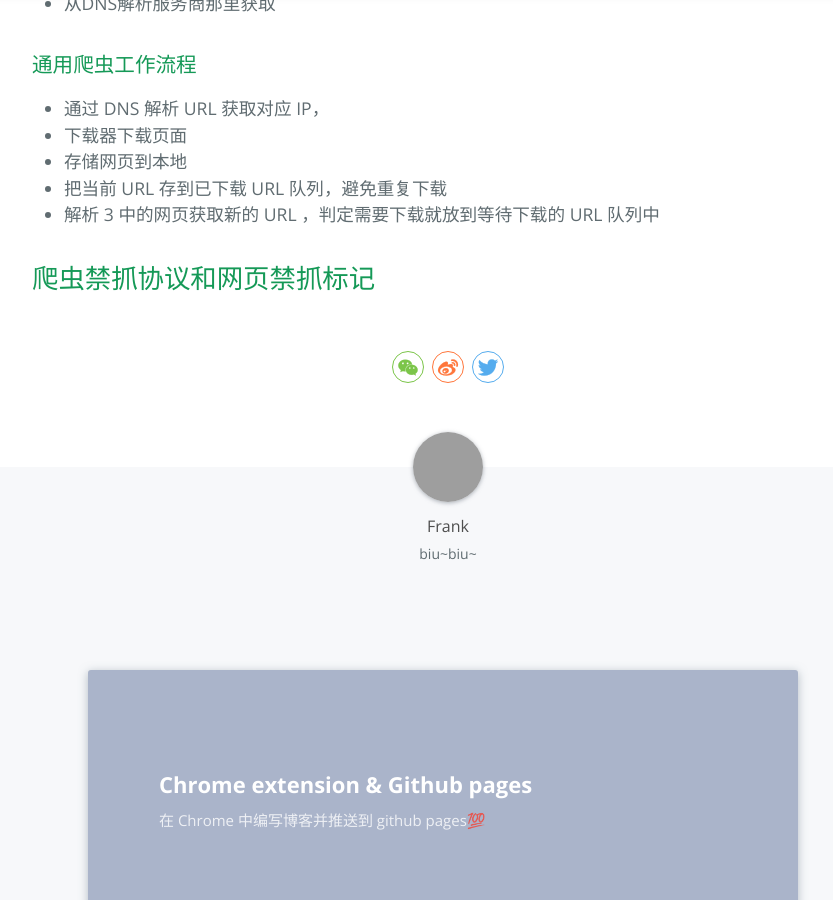
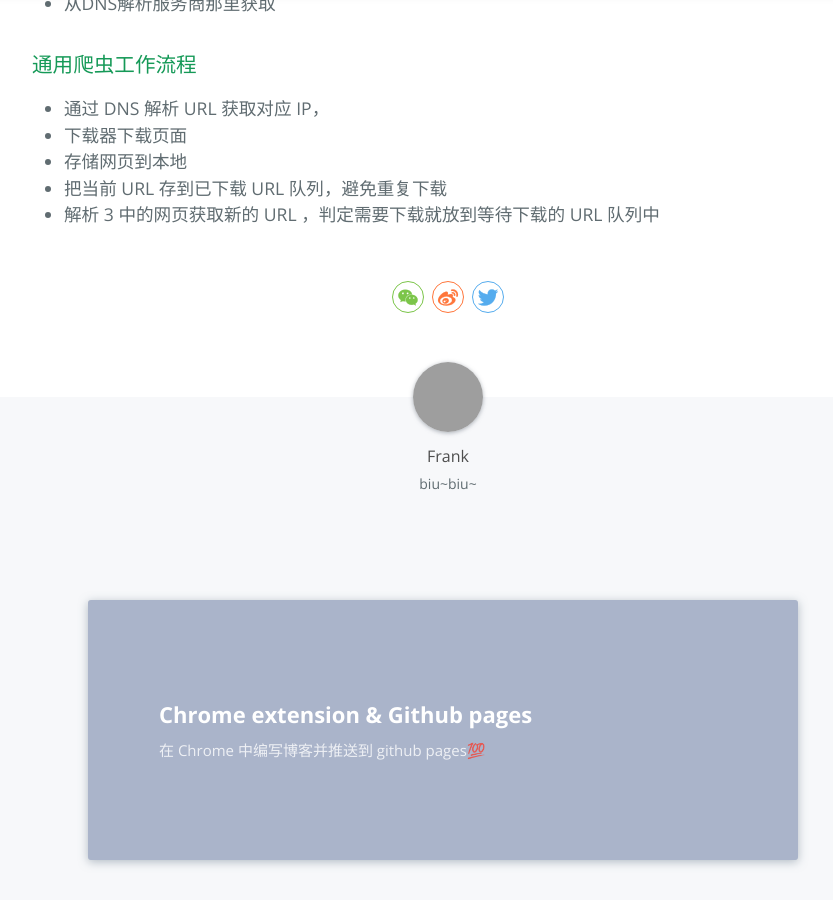
Before and after one commit to bangbangde/bangbangde.github.io, a Jekyll site: the page built from _posts/2019-05-16-175338.md, in a window 1280 px wide and 900 px high, scrolled down 2526 px. Shown: the whole window, without its empty margins (192-1025 px from the left). Built offline with Jekyll 4.4.1, drawn with Linux system fonts in a browser that asks for light colours; nearby versions of some CDN libraries; our own code applies the rules of GitHub Pages for plain Markdown files; a style sheet for code colours, icons or effects is not loaded; grey boxes are pictures that could not be loaded.

Commit message:
_posts/2019-05-16-175338.md updated from https://stackedit.io/

```diff
--- a/_posts/2019-05-16-175338.md
+++ b/_posts/2019-05-16-175338.md
@@ -77,7 +77,6 @@ tags: [‘杂记’]
 4.  把当前 URL 存到已下载 URL 队列，避免重复下载
 5.  解析 3 中的网页获取新的 URL ，判定需要下载就放到等待下载的 URL 队列中
 
-## 爬虫禁抓协议和网页禁抓标记
 <!--stackedit_data:
-eyJoaXN0b3J5IjpbLTc3NTA4NzhdfQ==
+eyJoaXN0b3J5IjpbLTExODM2Mzg4MDFdfQ==
 -->
```
